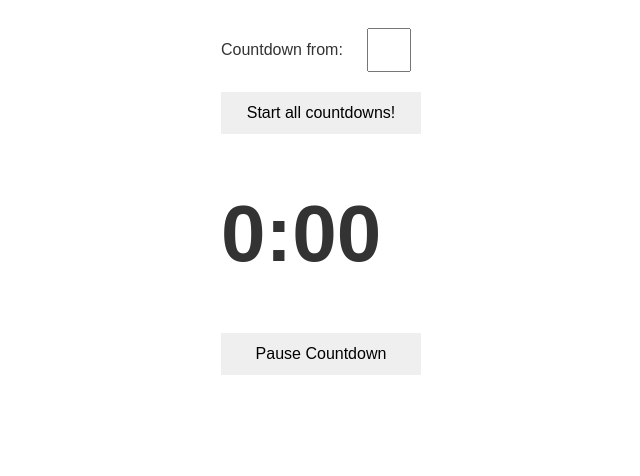
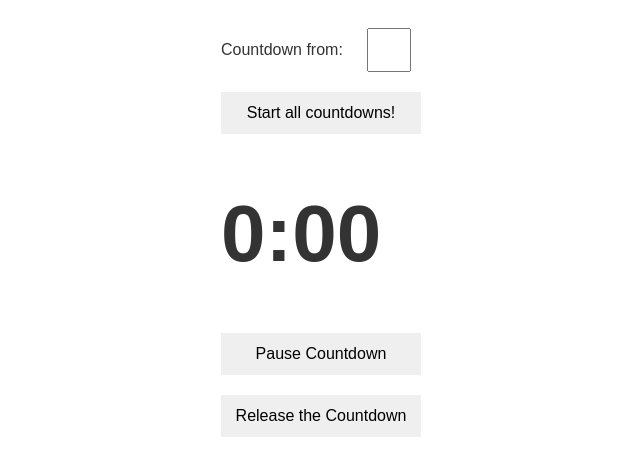
Before and after one commit to tesslins/finalCountdown, a plain HTML site: page index.htm in a window 1280 px wide. Both pictures are taken after a click on the button "Start all countdowns!". Shown: the whole page, without its empty margins (219-859 px from the left). Drawn offline with Linux system fonts and the light colour scheme.

Commit message:
countdown stops on pauseButton click

```diff
--- a/index.htm
+++ b/index.htm
@@ -13,6 +13,8 @@
 
       <div id="pauseTime">
       </div>
+      <div id="resumeTime">
+      </div>
       <div id="iHateCountdowns">
       </div>
 
--- a/script.js
+++ b/script.js
@@ -1,6 +1,7 @@
 // two global variables
 var secondsRemaining;
 var intervalHandle;
+var running;
 
 function resetPage() {
     document.getElementById("inputTime").style.display = "block";
@@ -8,6 +9,7 @@ function resetPage() {
 
 function tick() {
     // grab the h1
+    if (running === true) {
         var timeDisplay = document.getElementById("time");
 
         // turn seconds into mm:ss
@@ -32,8 +34,10 @@ function tick() {
         // subtract from seconds remaining
         secondsRemaining--;
     }
+}
 
 function pauseTick() {
+    running = false;
     console.log("pauseTick called");
     var pauseTimeDisplay = document.getElementById("time").innerHTML;
     document.getElementById("time").innerHTML = pauseTimeDisplay;
@@ -51,6 +55,8 @@ function startCountdown() {
     secondsRemaining =  minutes * 60;
     // every second, call the "tick" function
     intervalHandle = setInterval(tick, 1000);
+    // set running to true
+    running = true;
     // hide the form
     document.getElementById("inputTime").style.display = "none";
 
@@ -62,29 +68,38 @@ function createPauseButton() {
     pauseButton.setAttribute("type", "button");
     pauseButton.setAttribute("value", "Pause Countdown");
     document.getElementById("pauseTime").appendChild(pauseButton);
-    createHaterButton();
+    // createHaterButton();
     pauseButton.onclick = function () {
-        pauseButton.setAttribute("value", "Release the Countdown");
-
-        document.getElementById("iHateCountdowns").style.display = "block";
-
         pauseTick();
-
     };
 }
 
-function createHaterButton() {
-    // create hater button
-    console.log('hi hater');
-    document.getElementById("iHateCountdowns").style.display = "none";
-    var haterButton = document.createElement("input");
-    haterButton.setAttribute("type", "button");
-    haterButton.setAttribute("value", "I hate countdowns");
-    document.getElementById("iHateCountdowns").appendChild(haterButton);
+function createResumeButton() {
+    var resumeButton = document.createElement("input");
+    resumeButton.setAttribute("type", "button");
+    resumeButton.setAttribute("value", "Release the Countdown");
+    document.getElementById("resumeTime").appendChild(resumeButton);
+    resumeButton.onclick = function() {
+        var pauseTimeDisplay = document.getElementById("time").innerHTML;
+        document.getElementById("time").innerHTML = pauseTimeDisplay;
+        tick(pauseTimeDisplay);
+    };
 }
+
+// function createHaterButton() {
+//     // create hater button
+//     console.log('hi hater');
+//     document.getElementById("iHateCountdowns").style.display = "none";
+//     var haterButton = document.createElement("input");
+//     haterButton.setAttribute("type", "button");
+//     haterButton.setAttribute("value", "I hate countdowns");
+//     document.getElementById("iHateCountdowns").appendChild(haterButton);
+// }
 
 // as soon as the page is loaded...
 window.onload =  function () {
+    // set running to false
+    running = false;
     // create input text box and give it an id of "minutes"
     var inputMinutes = document.createElement("input");
     inputMinutes.setAttribute("id", "minutes");
@@ -96,6 +111,7 @@ window.onload =  function () {
     startButton.onclick = function () {
         startCountdown();
         createPauseButton();
+        createResumeButton();
     };
     // add to the DOM, to the div called "inputTime"
     document.getElementById("inputTime").appendChild(inputMinutes);
```
Also changed, not shown: README.txt. Lines whose indentation alone changed are shown as unchanged.
